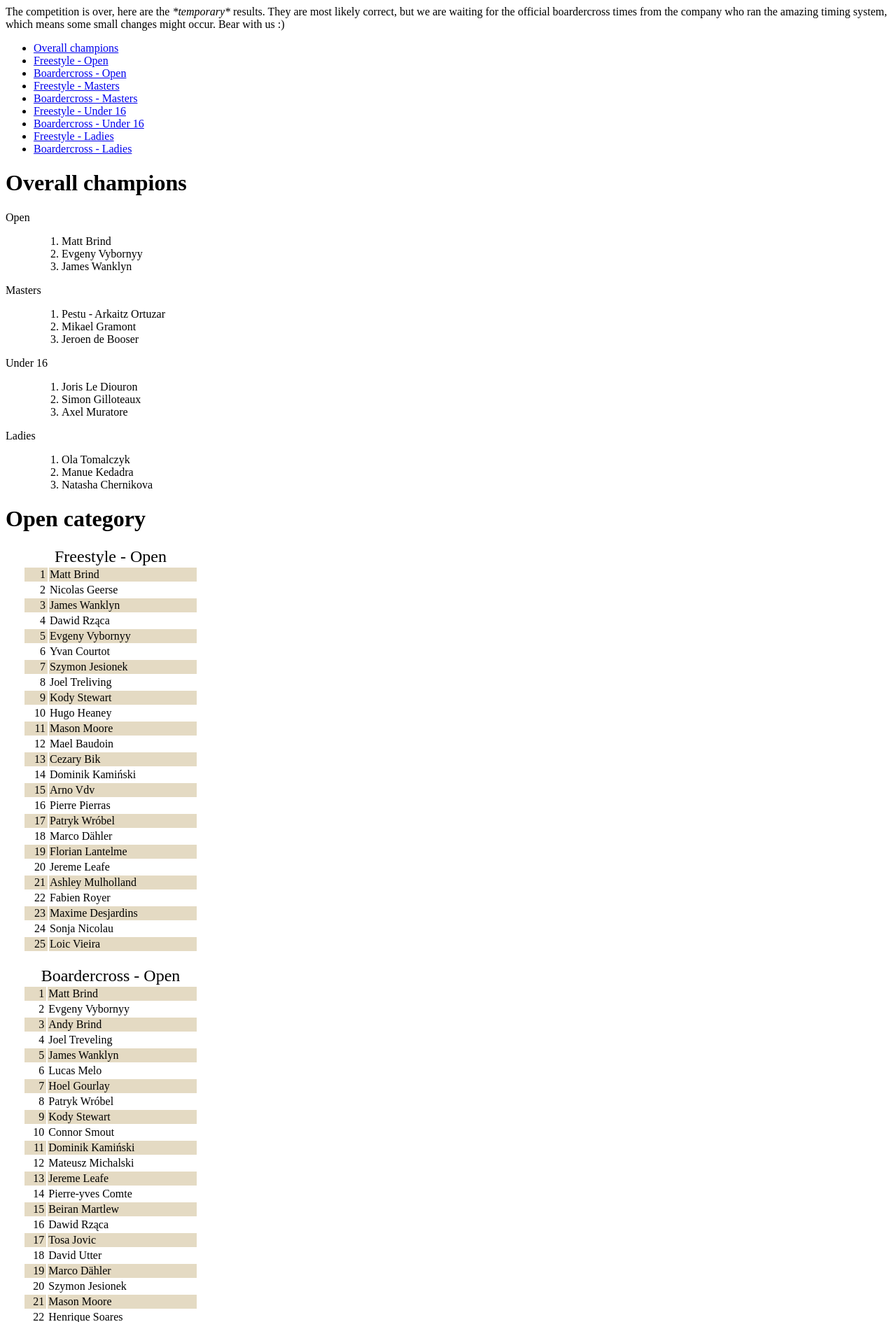
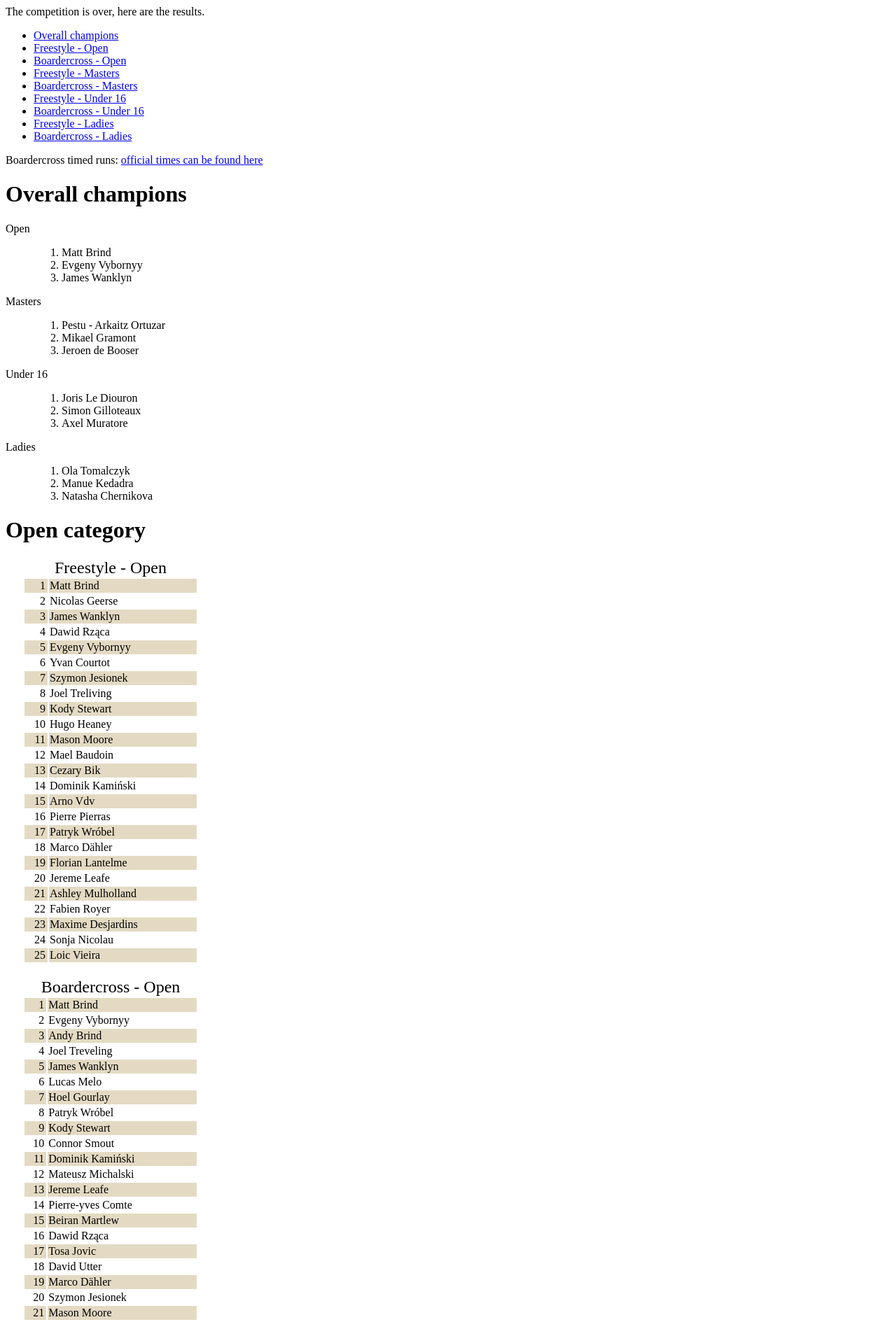
Before and after one commit to mikaelgramont/wmc2017, a PHP site: page /results2017.php in a window 1280 px wide. Shown: the top 1889 px of the page at 70% size. Run offline with PHP 8.4, Linux system fonts and the light colour scheme; some libraries are stand-ins or nearby versions.

Commit message:
Adding times, fixing some results, and removing the partners page, as well as the MBS logo

```diff
--- a/pages/home.php
+++ b/pages/home.php
@@ -35,7 +35,7 @@
 
 <p class="emphasis">
 	<a href="<?php echo BASE_URL ?>results-2017">2017 results are in! Check them out!</a>
-	<span>They are subject to change after we double check official boardercross times though, so please bear with us.Also, our apologies for getting some of the Freestyle results mixed up earlier, all fixed now.</span>
+	<span>Now updated with boardercross times!</span>
 </p>
 
 <p class="emphasis badge-container">
--- a/pages/partners.php
+++ /dev/null
@@ -1 +0,0 @@
-Coming soon!
--- a/pages/results2017.php
+++ b/pages/results2017.php
@@ -28,7 +28,7 @@
 
 </style>
 
-<p>The competition is over, here are the <em>*temporary*</em> results. They are most likely correct, but we are waiting for the official boardercross times from the company who ran the amazing timing system, which means some small changes might occur. Bear with us :)</p>
+<p>The competition is over, here are the results. </p>
 <ul>
 	<li><a href="#overall">Overall champions</a></li>
 	<li><a href="#freestyle-open">Freestyle - Open</a></li>
@@ -40,6 +40,9 @@
 	<li><a href="#freestyle-ladies">Freestyle - Ladies</a></li>
 	<li><a href="#boardercross-ladies">Boardercross - Ladies</a></li>
 </ul>
+
+<p>Boardercross timed runs: <a href="<?php echo BASE_URL?>2017-times.pdf">official times can be found here</a></p>
+
 
 <div class="results-container">
 	<a name="overall"></a>
@@ -450,18 +453,22 @@
 		</tr>
 		<tr>
 			<td>6</td>
+			<td>Flavio Nottalgiovanni</td>
+		</tr>
+		<tr>
+			<td>7</td>
 			<td>Vincent Messines</td>
 		</tr>
 		<tr>
-			<td>7</td>
+			<td>8</td>
 			<td>Vincent Lavaud</td>
 		</tr>
 		<tr>
-			<td>8</td>
+			<td>9</td>
 			<td>Carlos Alberto Sabino</td>
 		</tr>
 		<tr>
-			<td>9</td>
+			<td>10</td>
 			<td>German Hermo</td>
 		</tr>
 	</table>
--- a/php/config.php
+++ b/php/config.php
@@ -35,11 +35,6 @@ $MENU_ENTRIES = array(
 		'file' => 'access.php'
 	],
 	(object) [
-		'title' => 'partners',
-		'url' => 'partners',
-		'file' => 'partners.php'
-	],
-	(object) [
 		'skipMenuEntry' => true,
 		'title' => 'results - 2017',
 		'url' => 'results-2017',
--- a/php/footer.php
+++ b/php/footer.php
@@ -7,7 +7,7 @@ class Footer
 
 		$sponsors = [
 			'amc.png', 'arc.png', 'colab.png', 'hauts-de-france.png', 'hertz.png',
-			'mbs.png', 'trampa.png', 'venette.png', 'weotv-picardie.png',
+			'trampa.png', 'venette.png', 'weotv-picardie.png',
 		];
 		$sponsorsHTML = "";
 		foreach ($sponsors as $sponsor) {
```
Also changed, not shown: 1 other file.
